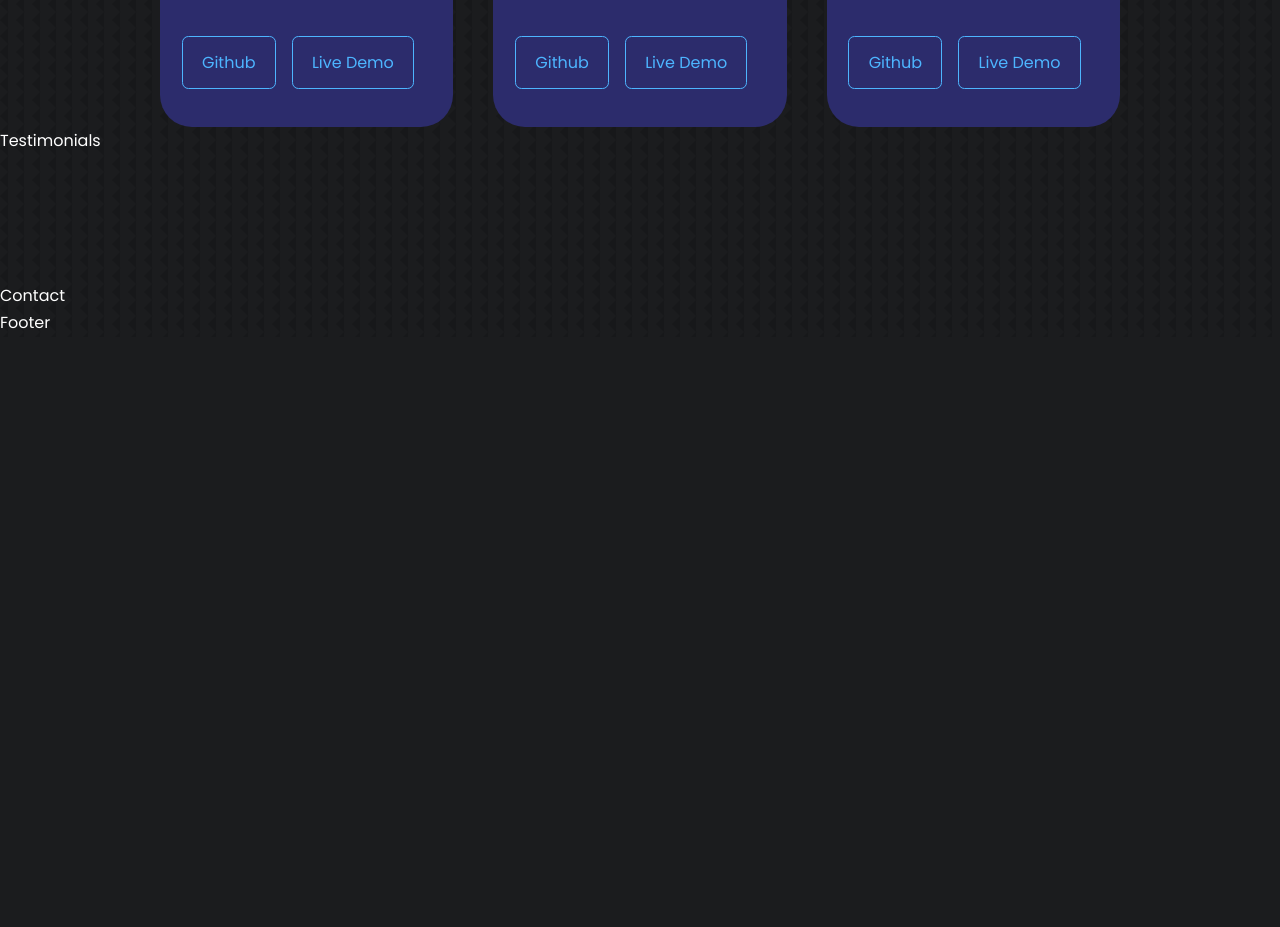
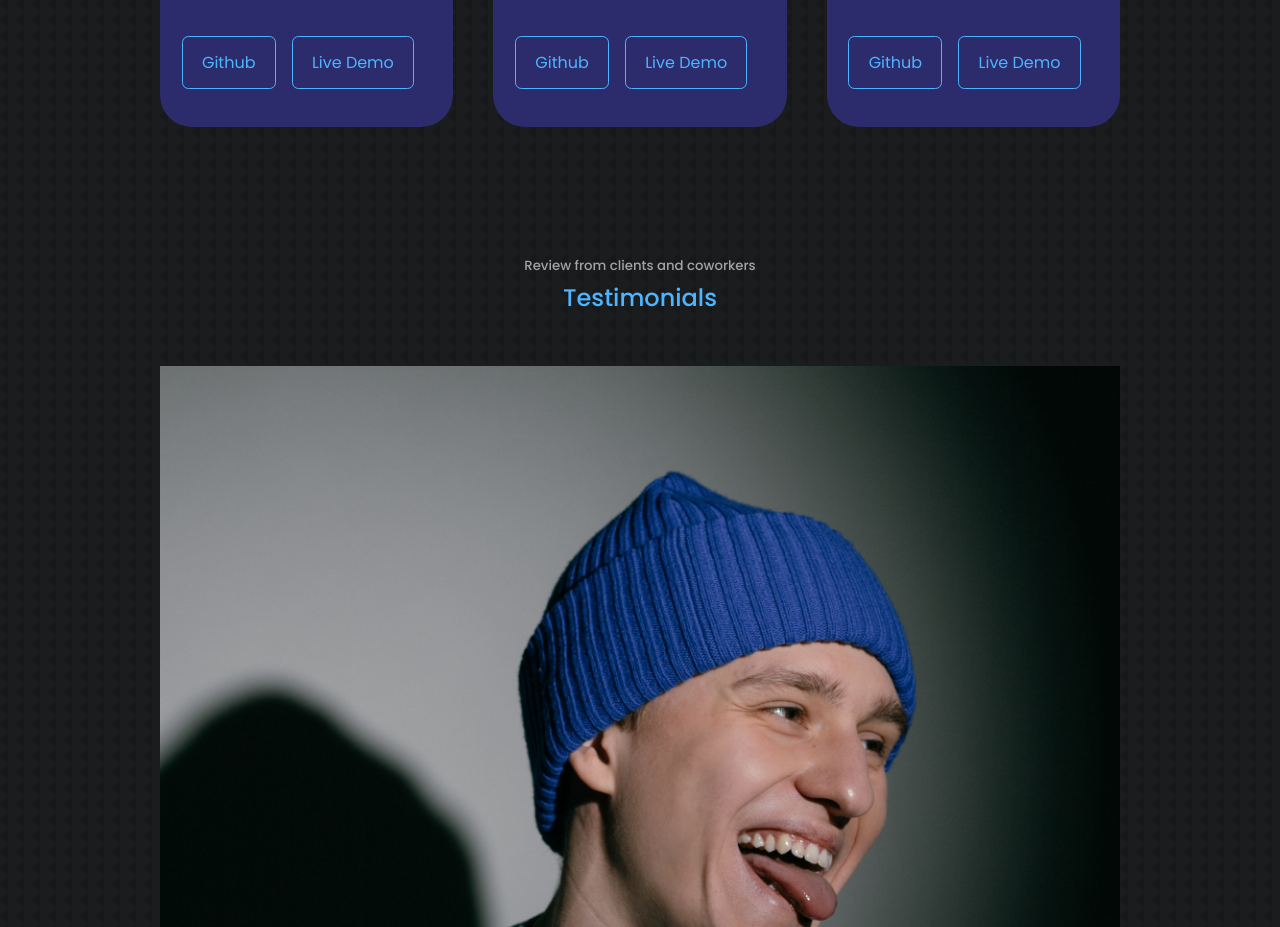
Before and after one commit to Edwardtoonela/react-portfolio-website, a React (Create React App) app: page / in a window 1280 px wide. Shown: the part 3300-4227 px from the top of the page. Before the commit the page ends 3637 px from the top, so only its background shows below. Built offline with nearby package versions, Linux system fonts and the light colour scheme.

Commit message:
hardcoded vers of testm ready

```diff
--- a/src/components/testimonials/testimonials.jsx
+++ b/src/components/testimonials/testimonials.jsx
@@ -1,9 +1,43 @@
 import React from 'react'
 import './testimonials.css'
+import AVTR from '../../assets/comp2.png'
 
 const Testimonials = () => {
   return (
-    <div>Testimonials</div>
+    <section>
+      <h5>Review from clients and coworkers</h5>
+      <h2>Testimonials</h2>
+
+      <div className="container testimonials__container">
+        <article className="testimonial">
+          <div className="client__avatar">
+            <img src={AVTR} alt="Avatar One" />
+            <h5 className="client__name">Ernest Achiever</h5>
+            <small className="client__review">
+              He is so nice bla bla bla
+            </small>
+          </div>
+        </article>
+        <article className="testimonial">
+          <div className="client__avatar">
+            <img src={AVTR} alt="Avatar One" />
+            <h5 className="client__name">Ernest Achiever</h5>
+            <small className="client__review">
+              He is so nice bla bla bla
+            </small>
+          </div>
+        </article>
+        <article className="testimonial">
+          <div className="client__avatar">
+            <img src={AVTR} alt="Avatar One" />
+            <h5 className="client__name">Ernest Achiever</h5>
+            <small className="client__review">
+              He is so nice bla bla bla
+            </small>
+          </div>
+        </article>
+      </div>
+    </section>
   )
 }
 
```
